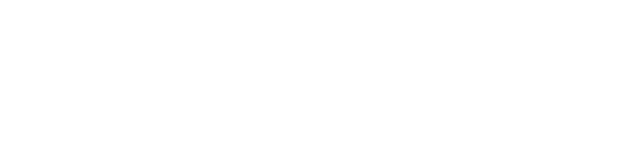
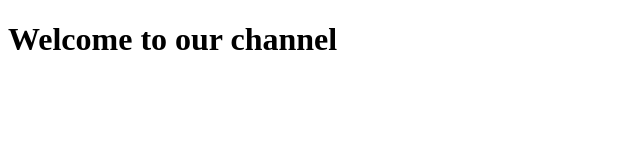
Before and after one commit to Adissa12/whasspa, a plain HTML site: page index.html in a window 1280 px wide. Shown: the whole page, without its empty margins (0-640 px from the left). Drawn offline with Linux system fonts and the light colour scheme.

Commit message:
Added header to body

```diff
--- a/index.html
+++ b/index.html
@@ -7,6 +7,6 @@
     <title>Document</title>
 </head>
 <body>
-
+    <h1>Welcome to our channel</h1>
 </body>
 </html>
```
